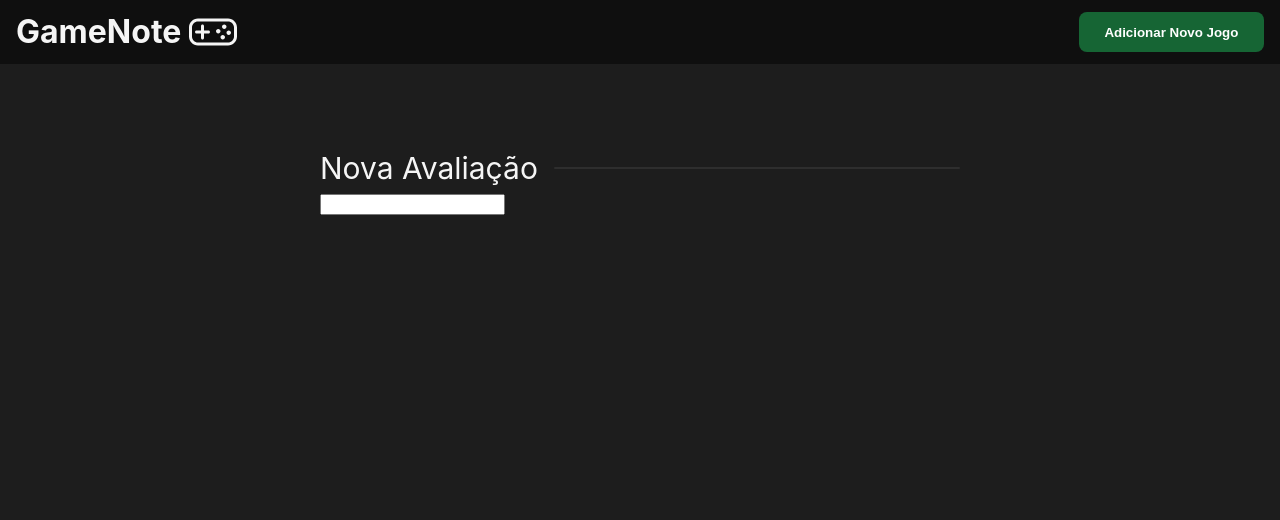
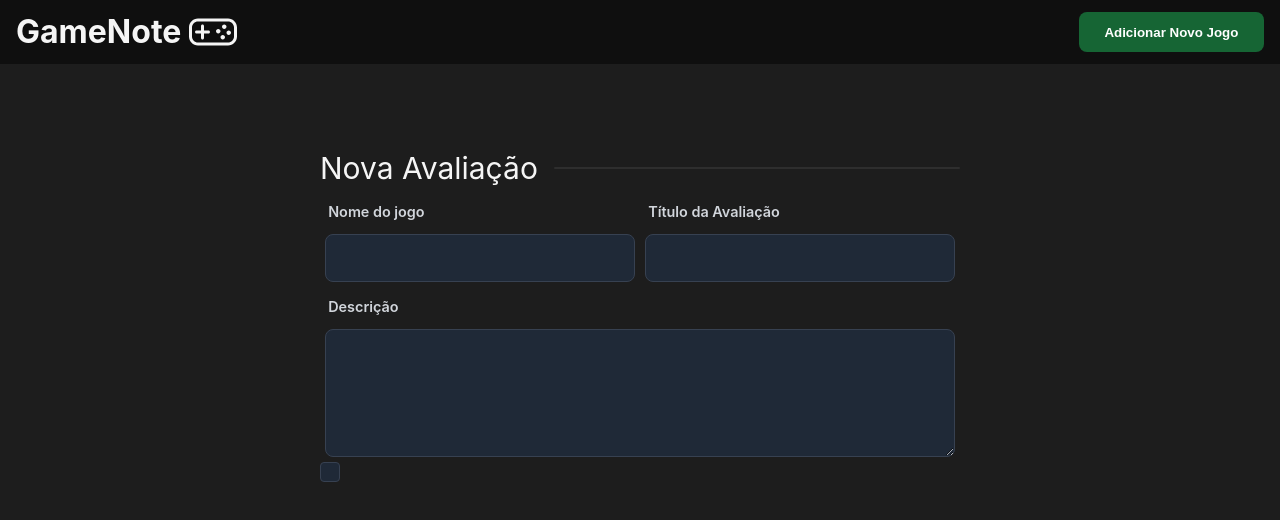
Before and after one commit to ViniciusSilvaSant0s/game-note, a Vue app: page /game/create in a window 1280 px wide. Shown: the top 520 px of the page. Built offline with nearby package versions, Linux system fonts and the light colour scheme.

Commit message:
Usando grid para definir layout do formulário

```diff
--- a/src/views/game/GameForm.vue
+++ b/src/views/game/GameForm.vue
@@ -1,5 +1,6 @@
 <script setup>
-  import BaseContent from '@/components/BaseContent.vue';
+import BaseContent from '@/components/BaseContent.vue'
+import BaseFormField from '@/components/BaseFormField.vue'
 </script>
 
 <template>
@@ -7,9 +8,53 @@
     <template #title>Nova Avaliação</template>
 
     <template #body>
-            <form>
-                <input type="text">
+      <form class="form grid-area">
+        <BaseFormField>
+          <input type="checkbox" />
+        </BaseFormField>
+        <BaseFormField class="item name">
+          <label for="name">Nome do jogo</label>
+          <input type="text" name="name" />
+        </BaseFormField>
+
+        <BaseFormField class="item title">
+          <label for="title">Título da Avaliação</label>
+          <input type="text" name="title" />
+        </BaseFormField>
+
+        <BaseFormField class="item description">
+          <label for="description">Descrição</label>
+          <textarea name="description" rows="5" cols="50"></textarea>
+        </BaseFormField>
       </form>
     </template>
   </BaseContent>
 </template>
+
+<style>
+.form {
+  display: grid;
+}
+
+.item {
+  margin: 5px !important;
+}
+
+.name {
+  grid-area: name;
+}
+
+.title {
+  grid-area: title;
+}
+
+.description {
+  grid-area: description;
+}
+
+.grid-area {
+  grid-template-areas:
+    'name title'
+    'description description';
+}
+</style>
```
Lines whose indentation alone changed are shown as unchanged.
